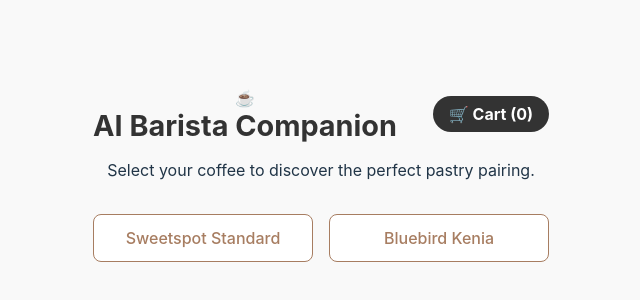
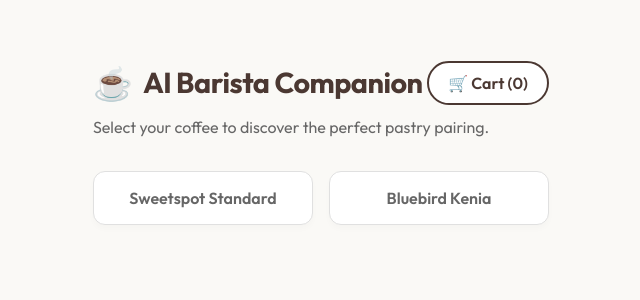
Before and after one commit to AbdulQadeer-55/ai-barista-pilot, a React (Vite) app in the folder frontend/: page / in a window 1280 px wide. Shown: the part 242-542 px from the top of the page, without its empty margins (319-959 px from the left). Built offline with nearby package versions, Linux system fonts and the light colour scheme.

Commit message:
STYLE: Enhance App.css for improved layout, typography, and user interaction elements

```diff
--- a/frontend/src/App.css
+++ b/frontend/src/App.css
@@ -1,113 +1,179 @@
 /* In frontend/src/App.css */
 
+/* Import a modern font */
+@import url('https://fonts.googleapis.com/css2?family=Outfit:wght@300;400;600;700&display=swap');
+
 :root {
-  font-family: Inter, system-ui, Avenir, Helvetica, Arial, sans-serif;
-  line-height: 1.5;
-  font-weight: 400;
-  color: #213547;
-  background-color: #f9f9f9;
+  --primary-brown: #4B3832;
+  --accent-gold: #D4A373;
+  --soft-cream: #FAF9F6;
+  --text-dark: #2C2C2C;
+  --text-light: #666;
+  --green-success: #2ecc71;
+  --shadow-soft: 0 10px 30px rgba(0,0,0,0.05);
+  --shadow-hover: 0 15px 35px rgba(0,0,0,0.1);
+  --radius-card: 16px;
+  --radius-btn: 12px;
 }
+
+* { box-sizing: border-box; }
 
 body {
   margin: 0;
+  font-family: 'Outfit', sans-serif; /* Modern Font */
+  background-color: var(--soft-cream);
+  color: var(--text-dark);
+  min-height: 100vh;
   display: flex;
   justify-content: center;
-  min-width: 320px;
-  min-height: 100vh;
-  padding: 2rem;
 }
 
 .App {
   width: 100%;
-  max-width: 900px;
+  max-width: 1000px;
   margin: 0 auto;
-  text-align: center;
+  padding: 2rem 1rem;
 }
 
-/* Header & Cart Button */
+/* --- Header --- */
 .header-content {
   display: flex;
   justify-content: space-between;
   align-items: center;
-  margin-bottom: 1rem;
+  margin-bottom: 0.5rem;
 }
 
+.logo-area {
+  display: flex;
+  align-items: center;
+  gap: 10px;
+}
+
+.logo-icon { font-size: 2rem; }
+
 .App-header h1 {
-  font-size: 1.8rem; /* Slightly smaller to fit cart */
+  font-size: 1.8rem;
   font-weight: 700;
-  color: #333;
+  color: var(--primary-brown);
   margin: 0;
+  letter-spacing: -0.5px;
+}
+
+.subtitle {
+  text-align: left;
+  color: var(--text-light);
+  margin-top: 0;
+  margin-bottom: 2rem;
 }
 
 .cart-btn {
-  background-color: #333;
-  color: #fff;
-  padding: 0.5rem 1rem;
-  border-radius: 20px;
-  font-weight: bold;
+  background-color: white;
+  color: var(--primary-brown);
+  padding: 0.6rem 1.2rem;
+  border-radius: 50px;
+  font-weight: 600;
+  border: 2px solid var(--primary-brown);
   cursor: pointer;
-  border: none;
+  transition: all 0.2s;
+  font-family: 'Outfit', sans-serif;
 }
 
-/* Coffee Selection */
+.cart-btn.active {
+  background-color: var(--primary-brown);
+  color: white;
+}
+
+/* --- Notification Toast (New) --- */
+.notification-toast {
+  position: fixed;
+  bottom: 30px;
+  left: 50%;
+  transform: translateX(-50%);
+  background-color: var(--primary-brown);
+  color: white;
+  padding: 12px 24px;
+  border-radius: 50px;
+  box-shadow: 0 10px 30px rgba(0,0,0,0.2);
+  z-index: 1000;
+  font-weight: 600;
+  animation: slideUp 0.3s ease-out;
+}
+
+@keyframes slideUp {
+  from { transform: translate(-50%, 20px); opacity: 0; }
+  to { transform: translate(-50%, 0); opacity: 1; }
+}
+
+/* --- Coffee Selection --- */
 .coffee-selection {
-  margin-bottom: 2rem;
-  margin-top: 2rem;
+  margin: 2rem 0;
   display: flex;
   justify-content: center;
   gap: 1rem;
+  flex-wrap: wrap;
 }
 
 .coffee-selection button {
-  padding: 0.8rem 1.5rem;
+  padding: 1rem 2rem;
   font-size: 1rem;
-  font-weight: 500;
+  font-weight: 600;
   cursor: pointer;
-  border-radius: 8px;
-  border: 1px solid #a77d61;
-  transition: all 0.2s ease-in-out;
+  border-radius: var(--radius-btn);
+  border: 1px solid #e0e0e0;
   background-color: #fff;
-  color: #a77d61;
+  color: var(--text-light);
   min-width: 220px;
-  box-sizing: border-box;
+  transition: all 0.2s ease;
+  font-family: 'Outfit', sans-serif;
+  box-shadow: 0 4px 6px rgba(0,0,0,0.02);
 }
 
 .coffee-selection button:hover {
-  background-color: #a77d61;
-  color: #fff;
+  border-color: var(--primary-brown);
+  color: var(--primary-brown);
+  transform: translateY(-2px);
 }
 
-/* Results Section */
-.results {
-  text-align: left;
+.coffee-selection button.selected {
+  background-color: var(--primary-brown);
+  color: white;
+  border-color: var(--primary-brown);
+  box-shadow: 0 8px 15px rgba(75, 56, 50, 0.2);
 }
 
-.results h2 {
+/* --- Results Area --- */
+.results h2.pairing-header {
   font-size: 1.5rem;
-  color: #333;
-  border-bottom: 2px solid #eee;
-  padding-bottom: 0.5rem;
-  margin-bottom: 1.5rem;
+  color: var(--primary-brown);
+  margin-bottom: 0.2rem;
+}
+.pairing-sub {
+  color: var(--text-light);
+  margin-top: 0;
+  margin-bottom: 2rem;
 }
 
 .pairings-container {
   display: grid;
-  grid-template-columns: repeat(auto-fit, minmax(280px, 1fr));
-  gap: 1.5rem;
+  grid-template-columns: repeat(auto-fit, minmax(300px, 1fr));
+  gap: 2rem;
 }
 
+/* --- Pairing Card Polish --- */
 .pairing-card {
   background-color: #fff;
-  border-radius: 8px;
-  box-shadow: 0 4px 12px rgba(0, 0, 0, 0.05);
+  border-radius: var(--radius-card);
+  box-shadow: var(--shadow-soft);
   overflow: hidden;
-  transition: transform 0.2s;
+  transition: all 0.3s ease;
   display: flex;
   flex-direction: column;
+  border: 1px solid rgba(0,0,0,0.03);
 }
 
 .pairing-card:hover {
-  transform: translateY(-5px);
+  transform: translateY(-8px);
+  box-shadow: var(--shadow-hover);
 }
 
 .pairing-card img {
@@ -118,89 +184,149 @@ body {
 }
 
 .pairing-card-content {
-  padding: 1rem;
+  padding: 1.5rem;
   flex-grow: 1;
   display: flex;
   flex-direction: column;
 }
 
-.pairing-card-content h3 {
-  margin-top: 0;
-  font-size: 1.25rem;
-  color: #a77d61;
+.card-header {
+    display: flex;
+    justify-content: space-between;
+    align-items: center;
+    margin-bottom: 0.5rem;
 }
 
-.pairing-card-content p {
+.price-tag {
+    background: #f0f0f0;
+    padding: 4px 8px;
+    border-radius: 8px;
+    font-size: 0.9rem;
+    font-weight: 600;
+    color: var(--primary-brown);
+}
+
+.pairing-card-content h3 {
+  margin: 0;
+  font-size: 1.3rem;
+  color: var(--text-dark);
+}
+
+.reason-text {
   font-size: 0.95rem;
-  color: #555;
+  color: var(--text-light);
+  line-height: 1.6;
   margin-bottom: 1.5rem;
   flex-grow: 1;
 }
 
-/* Add to Cart Button */
 .add-to-cart-btn {
   width: 100%;
-  padding: 0.8rem;
-  background-color: #2ecc71; /* Green */
+  padding: 0.9rem;
+  background-color: var(--text-dark); /* Dark button feels more premium than green */
   color: white;
   border: none;
-  border-radius: 6px;
-  font-weight: bold;
+  border-radius: var(--radius-btn);
+  font-weight: 600;
   cursor: pointer;
   transition: background-color 0.2s;
+  font-family: 'Outfit', sans-serif;
 }
 
 .add-to-cart-btn:hover {
-  background-color: #27ae60;
+  background-color: var(--primary-brown);
 }
 
-/* Cart View */
+/* --- Cart View Polish --- */
 .cart-view {
   background: white;
+  padding: 3rem;
+  border-radius: 20px;
+  box-shadow: var(--shadow-soft);
+  max-width: 600px;
+  margin: 2rem auto;
+  text-align: center;
+}
+
+.empty-cart {
     padding: 2rem;
-  border-radius: 12px;
-  box-shadow: 0 5px 20px rgba(0,0,0,0.1);
-  max-width: 500px;
-  margin: 2rem auto;
-  text-align: left;
+    color: var(--text-light);
 }
+
+.cart-list { text-align: left; }
 
 .cart-item {
   display: flex;
   justify-content: space-between;
-  padding: 1rem 0;
+  align-items: center;
+  padding: 1.5rem 0;
   border-bottom: 1px solid #eee;
 }
 
-.cart-total {
+.item-name { font-weight: 600; display: block; font-size: 1.1rem;}
+.item-reason { font-size: 0.85rem; color: #999; }
+.item-price { font-weight: 600; color: var(--primary-brown); }
+
+.cart-summary {
+    margin: 2rem 0;
+    padding: 1rem 0;
+    border-top: 2px solid #eee;
+}
+
+.cart-total-row {
     display: flex;
     justify-content: space-between;
-  font-size: 1.2rem;
-  margin: 1.5rem 0;
+    font-size: 1.4rem;
+    font-weight: 700;
+    color: var(--text-dark);
 }
 
 .checkout-btn {
   width: 100%;
-  padding: 1rem;
-  background-color: #333;
+  padding: 1.2rem;
+  background-color: var(--primary-brown);
   color: white;
   border: none;
-  border-radius: 8px;
+  border-radius: var(--radius-btn);
   font-size: 1.1rem;
+  font-weight: 600;
   cursor: pointer;
+  box-shadow: 0 4px 15px rgba(75, 56, 50, 0.3);
+  transition: transform 0.2s;
 }
 
+.checkout-btn:hover { transform: scale(1.02); }
+
 .back-btn {
+    margin-top: 1rem;
+    background: #eee;
+    border: none;
+    padding: 0.8rem 1.5rem;
+    border-radius: 50px;
+    cursor: pointer;
+    font-weight: 600;
+}
+
+.back-text-btn {
+    margin-top: 1.5rem;
     background: none;
     border: none;
-  color: #666;
+    color: var(--text-light);
     cursor: pointer;
-  margin-top: 1rem;
     text-decoration: underline;
+    width: 100%;
 }
 
-.loading-message, .error-message {
+/* --- Utilities --- */
+.loading-spinner {
+    text-align: center;
     font-size: 1.2rem;
-  padding: 1rem;
+    color: var(--primary-brown);
+    padding: 2rem;
 }
-.error-message { color: #d9534f; background-color: #fdd; border-radius: 8px; }
+
+.fade-in { animation: fadeIn 0.5s ease-in; }
+.fade-in-up { animation: fadeInUp 0.5s ease-out; }
+
+@keyframes fadeIn { from { opacity: 0; } to { opacity: 1; } }
+@keyframes fadeInUp { from { opacity: 0; transform: translateY(20px); } to { opacity: 1; transform: translateY(0); } }
```
Lines whose indentation alone changed are shown as unchanged.
